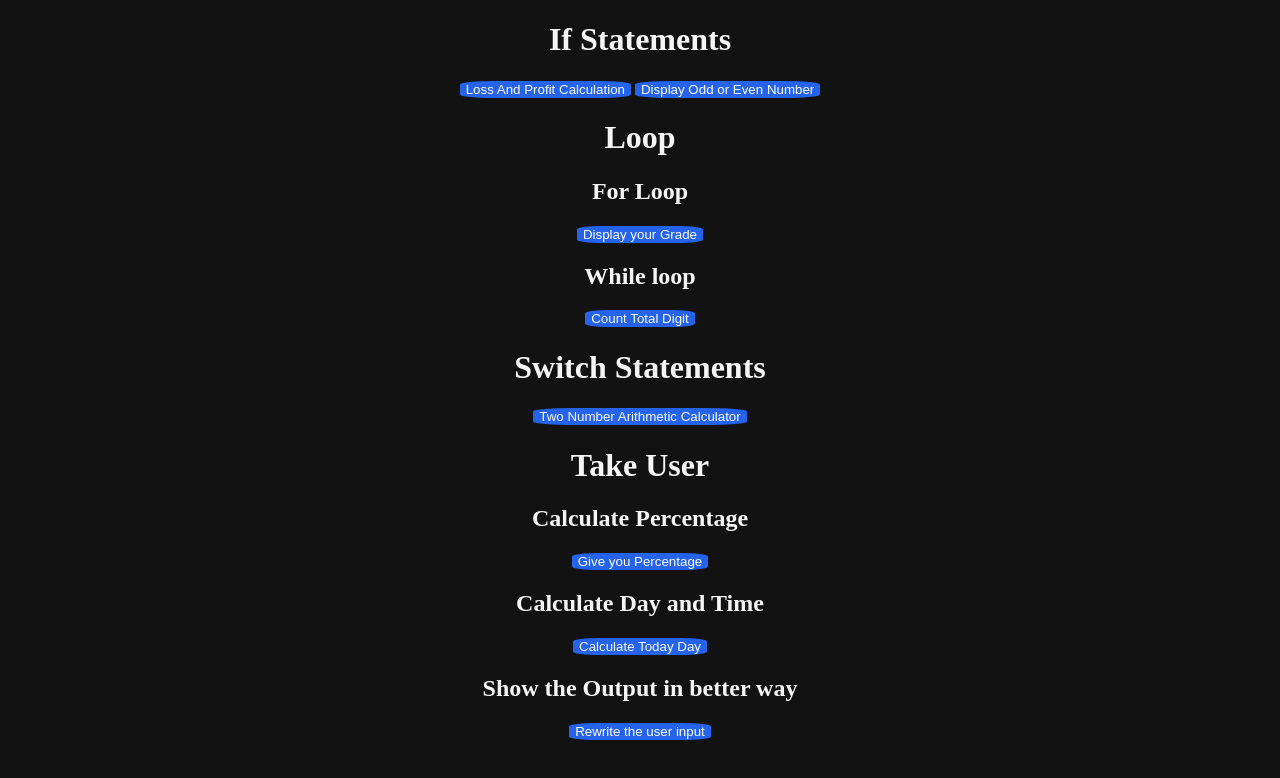
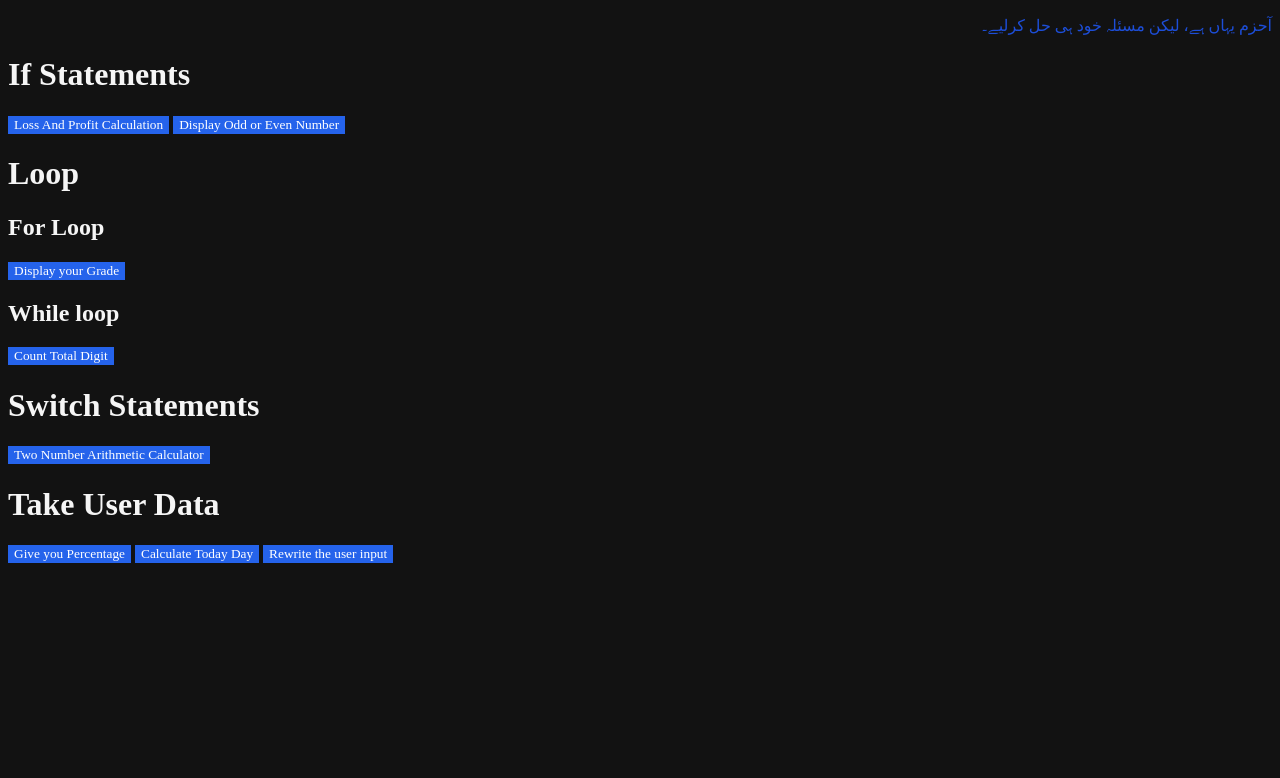
Before and after one commit to Ahzam-Pro/Java-Script---Practice, a plain HTML site: page Connect all JS practice code here.html in a window 1280 px wide. Drawn offline with Linux system fonts and the light colour scheme.

Commit message:
Add files via upload

```diff
--- a/Connect all JS practice code here.html
+++ b/Connect all JS practice code here.html
@@ -4,43 +4,42 @@
     <link rel="stylesheet" href="Style.css">
     <meta charset="UTF-8">
     <title></title>
+</head>
 <body>
+
+    <p id="intro">آحزم یہاں ہے، لیکن مسئلہ خود ہی حل کرلیے۔</p>
 
 <div id="All Practice File">
     <h1>If Statements</h1>     <!-- If Statements -->
-    <button onclick="window.location.href='Java-Script---Practice-main/If and Else Statements/04-11-26 - Loss and profit Cal.html'">
+    <button onclick="window.location.href='If and Else Statements/04-11-26 - Loss and profit Cal.html'">
         Loss And Profit Calculation </button>
 
-    <button onclick="window.location.href='Java-Script---Practice-main/If and Else Statements/Odd Even Number.html'">
+    <button onclick="window.location.href='If and Else Statements/Odd Even Number.html'">
         Display Odd or Even Number    </button>
 
     <h1>Loop</h1>        <!-- Loop -->
     <h2>For Loop</h2>    <!-- For Loop -->
-    <button onclick="window.location.href='Java-Script---Practice-main/Loop/For loop/02-11-26 - For Loop.html'">
+    <button onclick="window.location.href='Loop/For loop/02-11-26 - For Loop.html'">
         Display your Grade   </button>
 
     <h2>While loop</h2>  <!--While Loop-->
-    <button onclick="window.location.href='Java-Script---Practice-main/Loop/While Loop/05-11-26 - Count Digit.html'">
+    <button onclick="window.location.href='Loop/While Loop/05-11-26 - Count Digit.html'">
         Count Total Digit    </button>
 
     <h1>Switch Statements</h1>  <!-- Switch Statment-->
-    <button onclick="window.location.href='Java-Script---Practice-main/Switch Statements/Switch Statment.html'">
+    <button onclick="window.location.href='Switch Statements/Switch Statment.html'">
         Two Number Arithmetic Calculator </button>
 
-    <h1>Take User </h1>     <!-- Take User Data and Calculate -->
-    <h2>Calculate Percentage</h2>
-    <button onclick="window.location.href='Java-Script---Practice-main/Take User Data/04-11-26 - Cal Percentage.html'">
+    <h1>Take User Data</h1>     <!-- Take User Data and Calculate -->
+    <button onclick="window.location.href='Take User Data/04-11-26 - Cal Percentage.html'">
         Give you Percentage    </button>
 
-    <h2>Calculate Day and Time</h2>
-    <button onclick="window.location.href='Java-Script---Practice-main/Take User Data/Cal Day and Date .html'">
+    <button onclick="window.location.href='Take User Data/Cal Day and Date .html'">
         Calculate Today Day    </button>
 
-    <h2>Show the Output in better way</h2>
-    <button onclick="window.location.href='Java-Script---Practice-main/Take User Data/User Details Input and Output.html'">
+    <button onclick="window.location.href='Take User Data/User Details Input and Output.html'">
         Rewrite the user input    </button>
 </div>
 
 </body>
-</head>
 </html>
--- a/Style.css
+++ b/Style.css
@@ -1,7 +1,7 @@
 body {
     background-color: #121212;
     color: whitesmoke;
-    text-align: center;
+    font-family: "Times New Roman", Arial, serif;
 }
 
 button {
@@ -9,9 +9,15 @@ button {
     color: #FFFFFF;
     text-decoration: none;
     border: 10px;
-    border-radius: 20%;
+    font-family: inherit;
 }
 
 button:hover {
     color: #1D4ED8;
+    background-color: #121212;
 }
+
+#intro {
+    direction: rtl;
+    color: #1D4ED8;
+}
```
